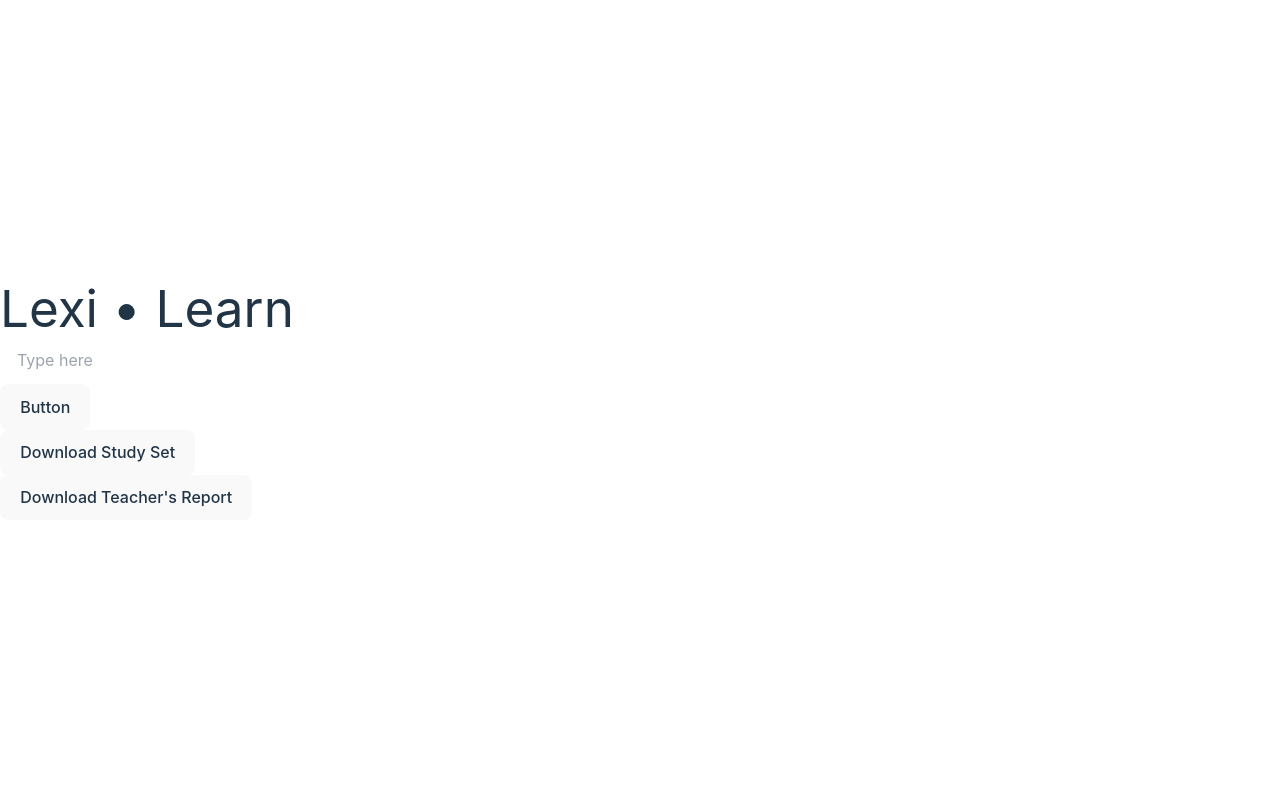
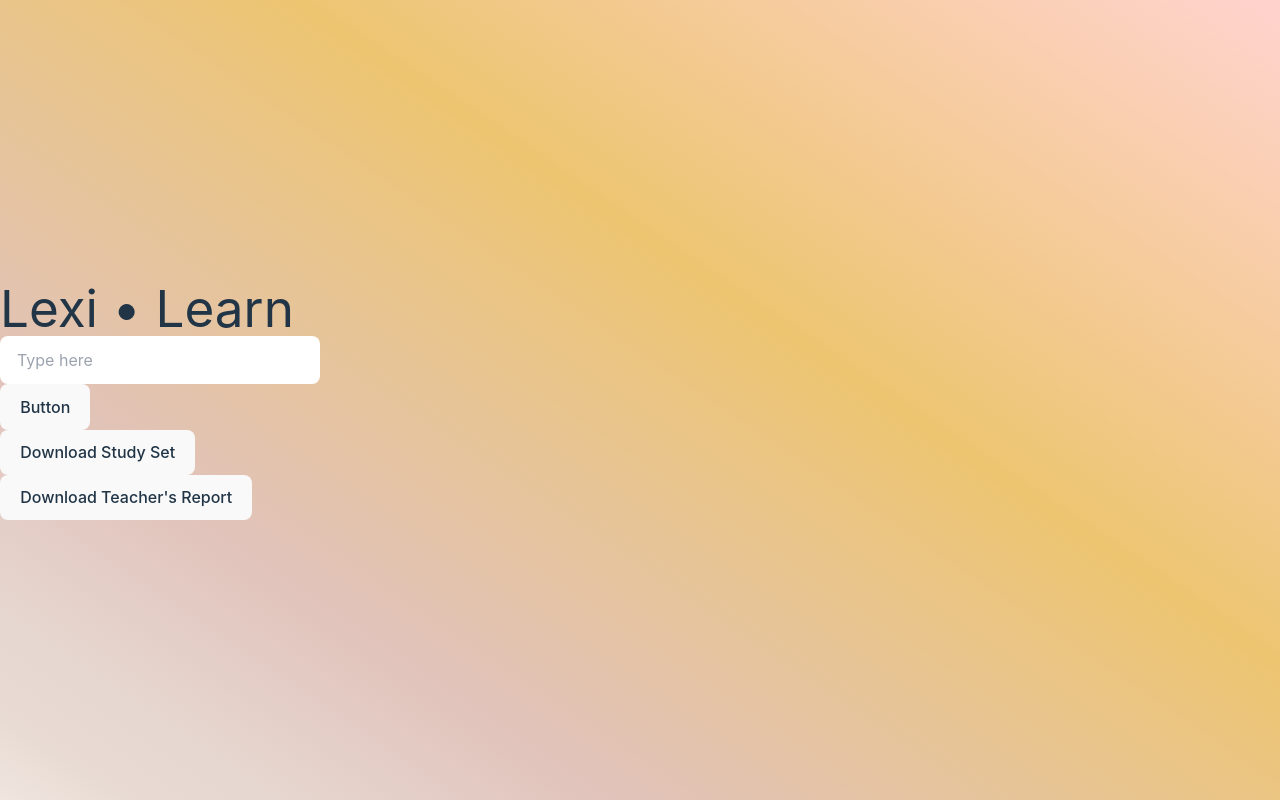
Before and after one commit to jennaly/lexilearn-dictionary-react, a React (Vite) app: page / in a window 1280 px wide. Built offline with nearby package versions, Linux system fonts and the light colour scheme.

Commit message:
style background

```diff
--- a/src/index.css
+++ b/src/index.css
@@ -72,3 +72,9 @@ button:focus-visible {
     background-color: #f9f9f9;
   }
 }
+
+body {
+  background: rgb(240,230,223);
+  background: linear-gradient(34deg, rgba(240,230,223,1) 0%, rgba(232,219,212,1) 5%, rgba(230,215,208,1) 11%, rgba(225,195,187,1) 25%, rgba(237,197,113,1) 60%, rgba(255,211,204,1) 99%);
+  min-height: 100vh;
+}
```
